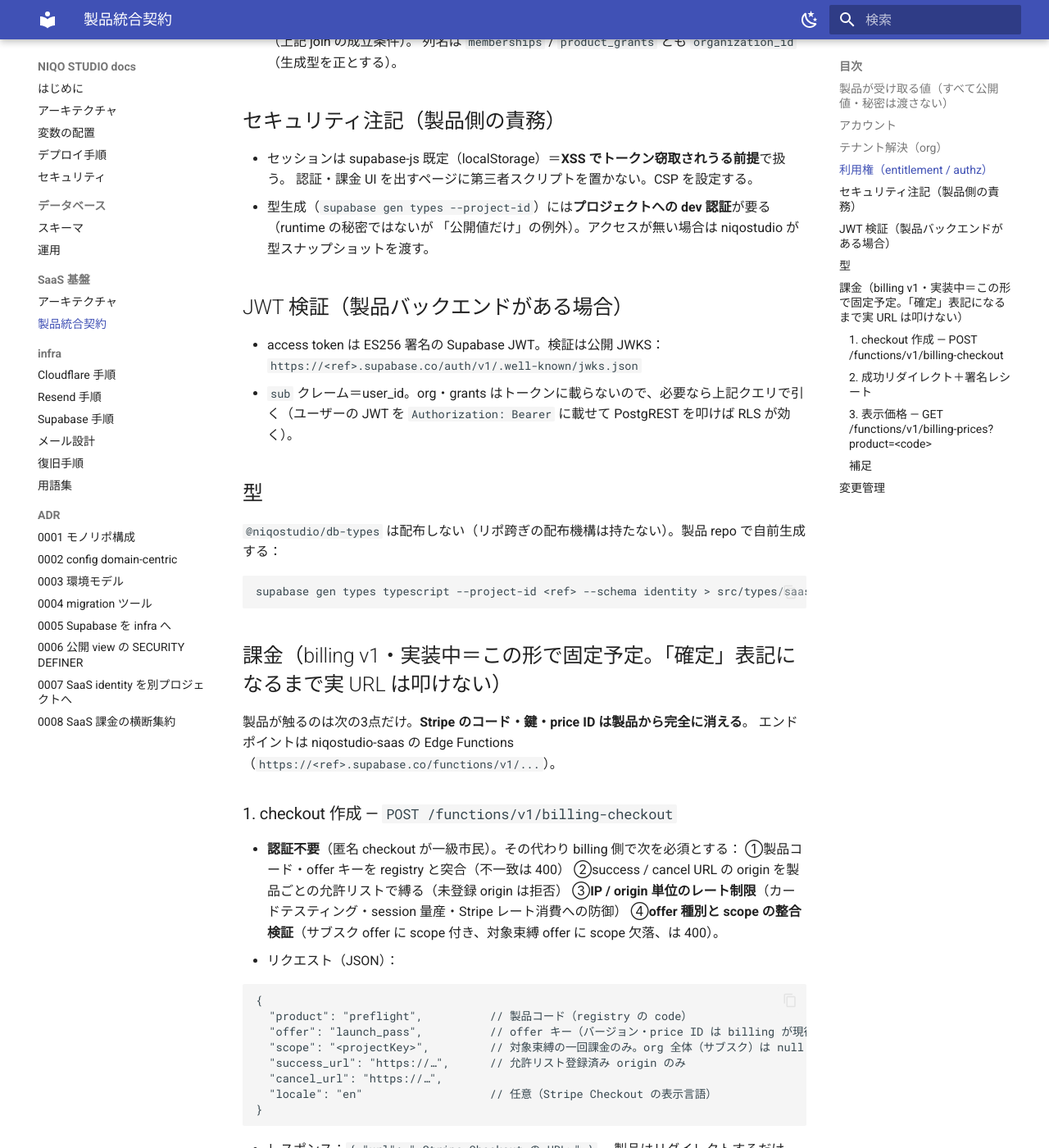
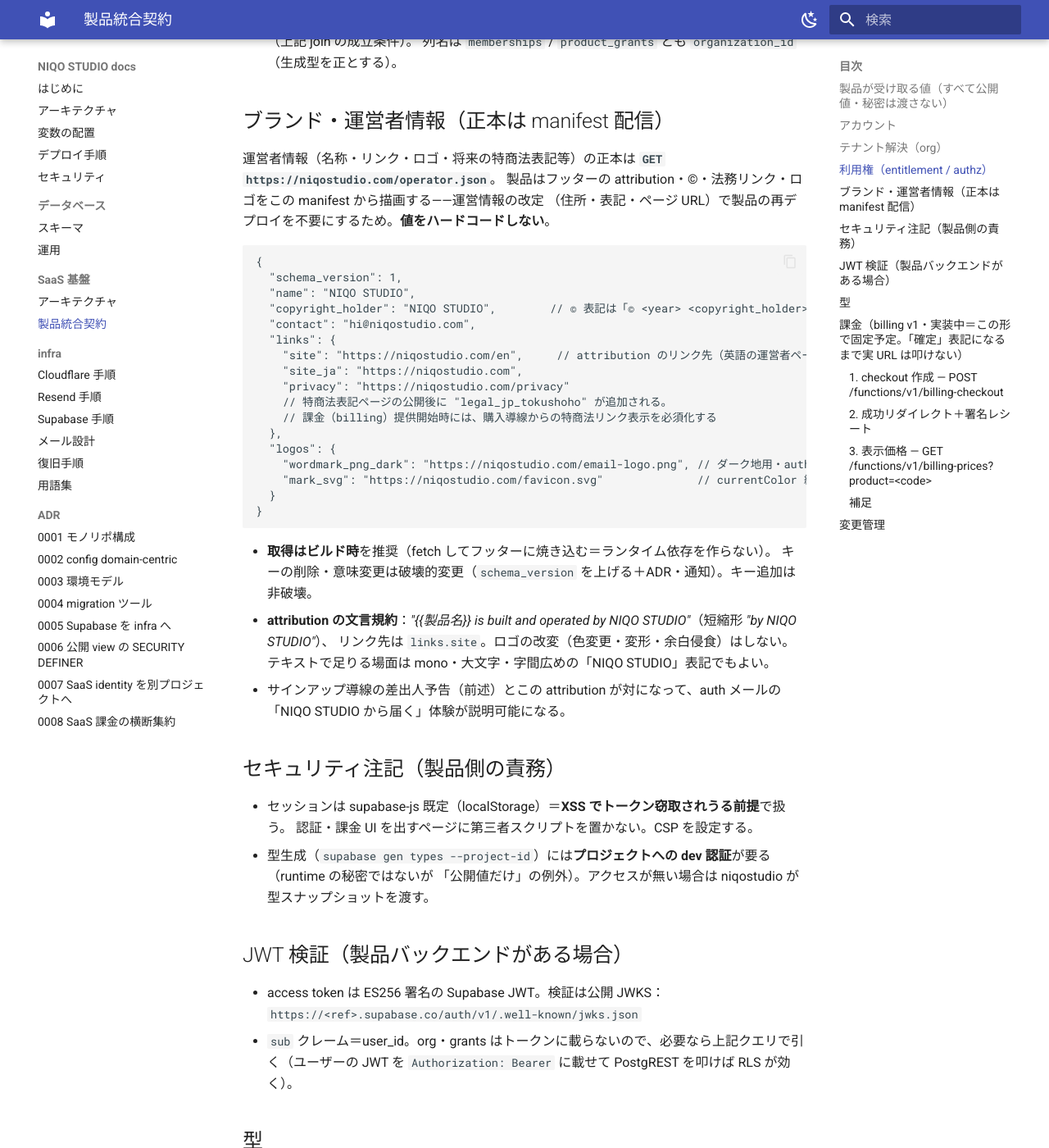
Before and after one commit to niqostudio/niqostudio, an MkDocs documentation site: the page built from docs/saas/contract.md, in a window 1280 px wide and 1400 px high, scrolled down 3269 px. Shown: the whole window at 82% size. Built offline with MkDocs 1.6.1 and Material for MkDocs 9.7.7, drawn with Linux system fonts in a browser that asks for light colours; some of the changed text lies outside the part shown.

Commit message:
fix: 未公開プロダクトの名前を架空名に置換
seed・契約の例示・ADR・コメントから未公開の製品名を撤去し架空名
（demo-app / exampleapp 等）へ。public リポ衛生の規約として
「未公開プロダクト名を追跡ファイルに書かない」を conventions に明文化。

````diff
--- a/docs/saas/contract.md
+++ b/docs/saas/contract.md
@@ -121,6 +121,40 @@
 - 前提（基盤側で保証）：`identity.products` は authenticated に SELECT が開かれている（上記 join の成立条件）。
   列名は `memberships` / `product_grants` とも `organization_id`（生成型を正とする）。
 
+## ブランド・運営者情報（正本は manifest 配信）
+
+運営者情報（名称・リンク・ロゴ・将来の特商法表記等）の正本は **`GET https://niqostudio.com/operator.json`**。
+製品はフッターの attribution・©・法務リンク・ロゴをこの manifest から描画する——運営情報の改定
+（住所・表記・ページ URL）で製品の再デプロイを不要にするため。**値をハードコードしない**。
+
+```jsonc
+{
+  "schema_version": 1,
+  "name": "NIQO STUDIO",
+  "copyright_holder": "NIQO STUDIO",        // © 表記は「© <year> <copyright_holder>」（year は製品側で算出）
+  "contact": "hi@niqostudio.com",
+  "links": {
+    "site": "https://niqostudio.com/en",     // attribution のリンク先（英語の運営者ページ）
+    "site_ja": "https://niqostudio.com",
+    "privacy": "https://niqostudio.com/privacy"
+    // 特商法表記ページの公開後に "legal_jp_tokushoho" が追加される。
+    // 課金（billing）提供開始時には、購入導線からの特商法リンク表示を必須化する
+  },
+  "logos": {
+    "wordmark_png_dark": "https://niqostudio.com/email-logo.png", // ダーク地用・auth メールと同一アセット
+    "mark_svg": "https://niqostudio.com/favicon.svg"              // currentColor 継承
+  }
+}
+```
+
+- **取得はビルド時**を推奨（fetch してフッターに焼き込む＝ランタイム依存を作らない）。
+  キーの削除・意味変更は破壊的変更（`schema_version` を上げる＋ADR・通知）。キー追加は非破壊。
+- **attribution の文言規約**：*"{{製品名}} is built and operated by NIQO STUDIO"*（短縮形 *"by NIQO STUDIO"*）、
+  リンク先は `links.site`。ロゴの改変（色変更・変形・余白侵食）はしない。テキストで足りる場面は
+  mono・大文字・字間広めの「NIQO STUDIO」表記でもよい。
+- サインアップ導線の差出人予告（前述）とこの attribution が対になって、auth メールの
+  「NIQO STUDIO から届く」体験が説明可能になる。
+
 ## セキュリティ注記（製品側の責務）
 
 - セッションは supabase-js 既定（localStorage）＝**XSS でトークン窃取されうる前提**で扱う。
@@ -159,7 +193,7 @@
 
 ```jsonc
 {
-  "product": "preflight",          // 製品コード（registry の code）
+  "product": "exampleapp",         // 製品コード（registry の code）
   "offer": "launch_pass",          // offer キー（バージョン・price ID は billing が現行版に解決）
   "scope": "<projectKey>",         // 対象束縛の一回課金のみ。org 全体（サブスク）は null
   "success_url": "https://…",      // 允許リスト登録済み origin のみ
````
Also changed, not shown: .claude/rules/conventions.md (+1 -0 lines), docs/adr/0008-saas-billing-centralized.md (+2 -2 lines), 2 other files.
